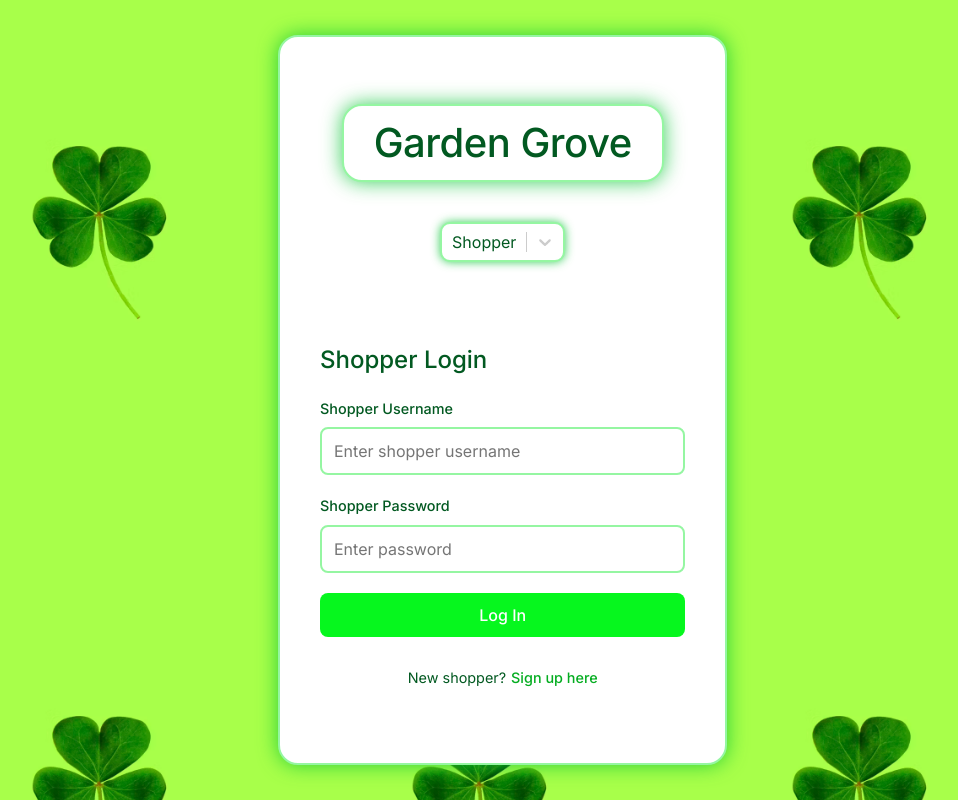
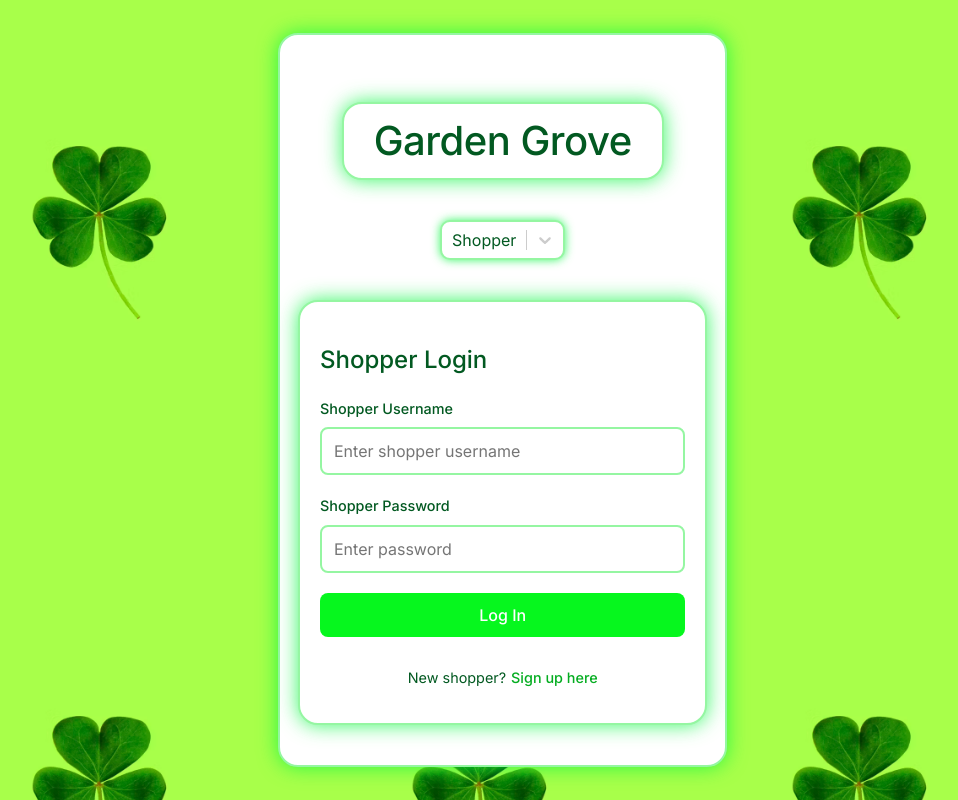
Before and after one commit to SeanieCodes/mall-app-frontend, a React (Vite) app: page / in a window 1280 px wide. Shown: the whole page, without its empty margins (159-1117 px from the left). Built offline with nearby package versions, Linux system fonts and the light colour scheme.

Commit message:
feat: add css for loginform

```diff
--- a/src/App.css
+++ b/src/App.css
@@ -10,7 +10,7 @@
     --white: #ffffff;
     --gray: #f5f5f7;
     --shadow: rgba(0, 0, 0, 0.1);
-    --glow: rgba(8, 196, 52, 0.795);
+    --glow: rgba(9, 246, 65, 0.795);
 }
 
 * {
--- a/src/components/Common/LoginForm/LoginForm.css
+++ b/src/components/Common/LoginForm/LoginForm.css
@@ -5,6 +5,9 @@
     border-radius: 12px;
     background-color: var(--white);
     margin-top: 20px;
+    border-radius: 20px;
+    border: 2px solid var(--lighter-green);
+    box-shadow: 0 0 20px var(--glow);
 }
 
 .loginForm {
```
